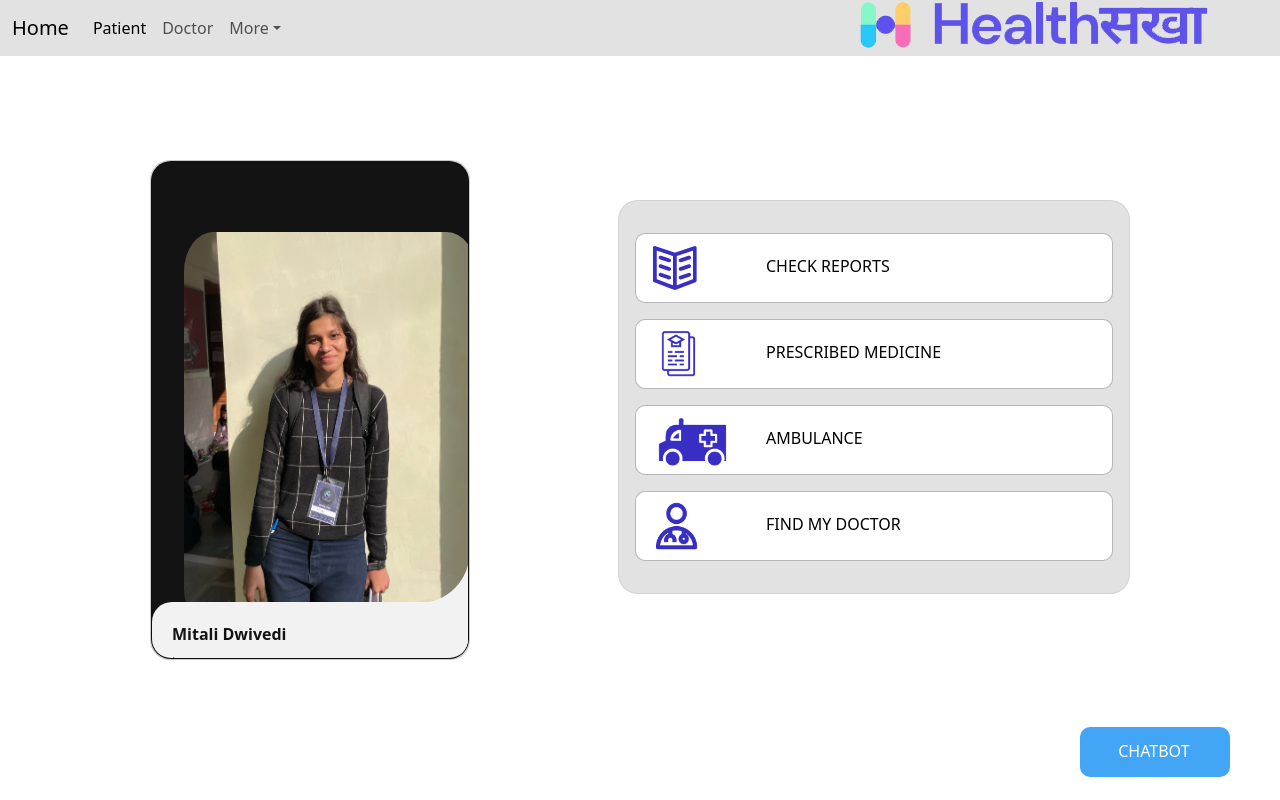
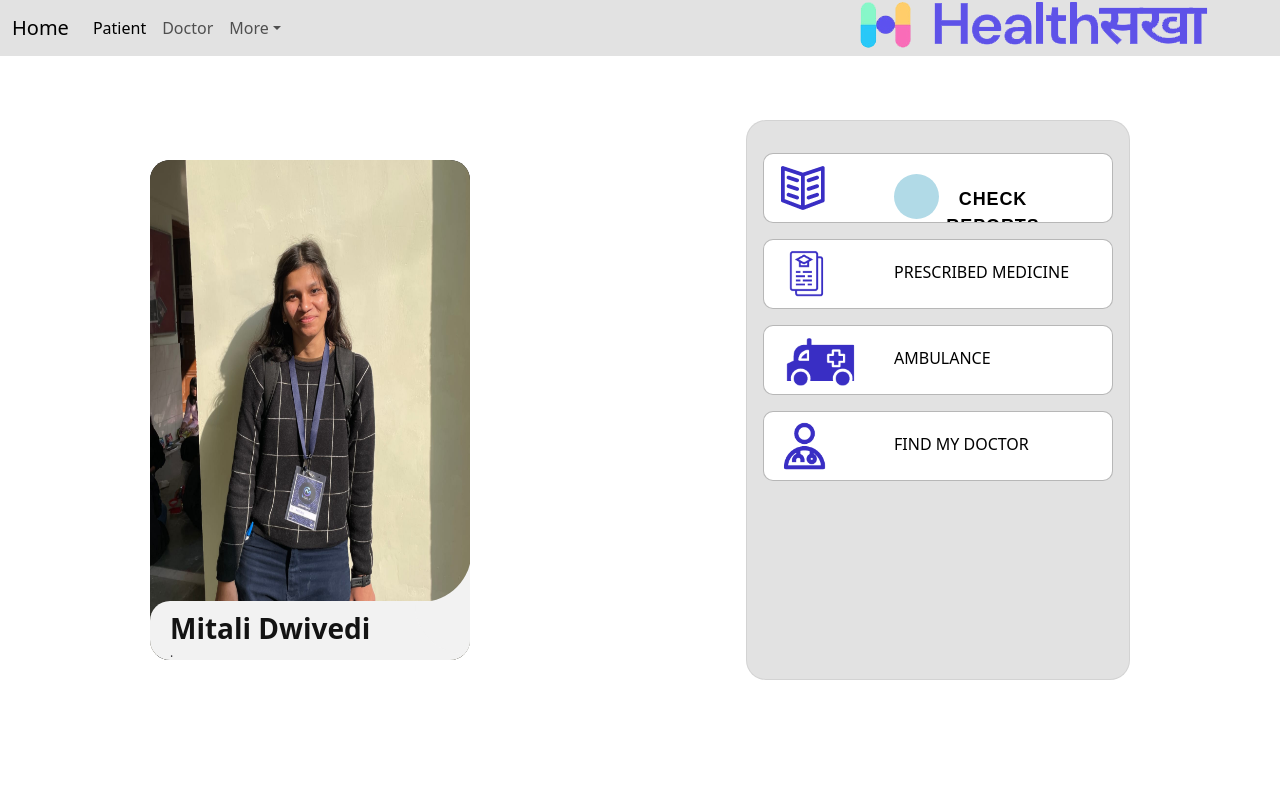
Before and after one commit to mayank-012/apna-app, a React (Create React App) app: page /patientprofile in a window 1280 px wide. Built offline with nearby package versions, Linux system fonts and the light colour scheme.

Commit message:
Doctor login link

```diff
--- a/src/PatientPages/FindMyDoctor/doctorcard.css
+++ b/src/PatientPages/FindMyDoctor/doctorcard.css
@@ -51,18 +51,20 @@
 
 .textBox > .head {
   font-size: 20px;
-  color: rgb(0, 0, 0);
+  color: white;
+
 
 }
 
 .textBox > .price {
   font-size: 17px;
-  color: rgb(0, 0, 0);
+  color: white;
 }
 
 .textBox > span {
   font-size: 12px;
-  color: rgb(0, 0, 0);
+  color: white;
+
 }
 
 .card:hover > .textBox {
--- a/src/PatientPages/HomePage/homepage.js
+++ b/src/PatientPages/HomePage/homepage.js
@@ -13,7 +13,7 @@ export default function HomePage(props){
 
             <img className="img-1" src={PIC1} alt="first-image" />
             <div className="div-1"><a href="/login">PATIENT LOGIN</a></div>
-            <div className="div-2">DOCTORS LOGIN</div>
+            <div className="div-2"><a href="/dlogin">DOCTORS LOGIN</a></div>
             <div className="div-3"><a href="/future">LAB LOGIN</a></div>
             <div className="div-4"><a href="/future">AMBULANCE LOGIN</a></div>
             <img className="img-2" src={PIC2} alt="second-image"/>
--- a/src/PatientPages/PatientProfile/PatientProfile.css
+++ b/src/PatientPages/PatientProfile/PatientProfile.css
@@ -17,9 +17,10 @@ h2{
 
   .profile-right{
     position: absolute;
-    top: 25%;
+    top: 15%;
     right: 0%;
-    width: 40%;
+    width: 30%;
+    height: 70%;
     padding:1rem 0 1rem 0;
     margin-right: 150px;
     display: inline-block;
@@ -43,21 +44,24 @@ h2{
     display: inline-block;
     vertical-align: middle;
     background-color: #e2e2e2;
-    border: 1px solid rgba(0, 0, 0, 0.107);
+    border: 0px solid grey;
     border-radius: 20px;
 
   }
 
   .up{
-    color: black ;
+    color: #470a8e ;
     margin-top: 5%;;
   }
   .down{
-    color: black ;
+    color: #470a8e ;
+
     margin-bottom: 5%;;
   }
-  .m{
-    color: black;
+
+  .m  {
+    color: #470a8e ;
+
   }
   /* .up, .m, .down :hover {
     color: white;
@@ -68,7 +72,10 @@ h2{
     margin:0.5%;
    }
    .picture{
-    border-radius: 10%;
+    position: absolute;
+    top: -20px;
+    left: -20px;
+
    }
 
 
@@ -175,6 +182,12 @@ h2{
     background: #131313;
     overflow: hidden;
     border-radius: 20px;
+    border: grey;
+
+  }
+  .card:hover{
+    box-shadow: 5px 5px  2px 2px  #7850a6;
+
   }
 
   .temporary_text {
@@ -186,6 +199,7 @@ h2{
 
   .card_title {
     font-weight: bold;
+
   }
 
   .card_content {
@@ -239,3 +253,63 @@ h2{
     opacity: 1;
     transition-delay: .25s;
   }
+
+/* rigth side css */
+
+
+.cta {
+  position: relative;
+  margin: auto;
+  padding: 12px 18px;
+  transition: all 0.2s ease;
+  border: none;
+  background: none;
+ }
+
+ .cta:before {
+  content: "";
+  position: absolute;
+  top: 0;
+  left: 0;
+  display: block;
+  border-radius: 50px;
+  background: #b1dae7;
+  width: 45px;
+  height: 45px;
+  transition: all 0.3s ease;
+ }
+
+ .cta span {
+  position: relative;
+  font-family: "Ubuntu", sans-serif;
+  font-size: 18px;
+  font-weight: 700;
+  letter-spacing: 0.05em;
+  color: #234567;
+ }
+
+ .cta svg {
+  position: relative;
+  top: 0;
+  margin-left: 10px;
+  fill: none;
+  stroke-linecap: round;
+  stroke-linejoin: round;
+  stroke: #234567;
+  stroke-width: 2;
+  transform: translateX(-5px);
+  transition: all 0.3s ease;
+ }
+
+ .cta:hover:before {
+  width: 100%;
+  background: #b1dae7;
+ }
+
+ .cta:hover svg {
+  transform: translateX(0);
+ }
+
+ .cta:active {
+  transform: scale(0.95);
+ }
--- a/src/PatientPages/PatientProfile/PatientProfile.jsx
+++ b/src/PatientPages/PatientProfile/PatientProfile.jsx
@@ -23,13 +23,13 @@ export const PatientProfile = (props) => {
         <div className="profile-left">
           <article class="card">
             <div class="temporary_text">
-            <img className="picture" alt="profile-photo" src={pic1} />
+              <img className="picture" alt="profile-photo" src={pic1} />
             </div>
             <div class="card_content">
-              <span class="card_title">Mitali Dwivedi</span>
+              <h3 class="card_title">Mitali Dwivedi</h3>
               <span class="card_subtitle">.</span>
 
-              <p className="m"> Age-20, Gender-Male</p>
+              <p className="up"> Age-20, Gender-Male</p>
               <p className="m"> Weight-50kg</p>
               <p className="m"> Height-5'6</p>
               <p className="down"> Blood Group-A+</p>
@@ -41,10 +41,15 @@ export const PatientProfile = (props) => {
         </div>
 
         <div className="profile-right">
+        <div className="features">
+            <div className="features1"><Link to="/checkreports"><img className="pic2" alt="cliparts" src={pic2} /></Link></div>
+            <div className="features2" >
+            <button class="cta">
+  <span><Link to="/checkreports">CHECK REPORTS </Link></span>
 
-          <div className="features">
-            <div className="features1"><Link to="/checkreports"><img className="pic2" alt="cliparts" src={pic2} /></Link></div>
-            <div className="features2" ><Link to="/checkreports">CHECK REPORTS </Link></div>
+</button>
+
+</div>
           </div>
 
           <div className="features">
@@ -62,16 +67,13 @@ export const PatientProfile = (props) => {
             <div className="features2"><Link to="/findmydoctor">FIND MY DOCTOR</Link></div>
           </div>
 
+
+
+
         </div>
 
 
-        <div className="chatbot">
 
-          <p className="chat">CHATBOT</p><df-messenger
-            chat-title="HealthSakhaChatbot"
-            agent-id="5e2e2c3a-07d2-48b9-a5e6-05097e030f28"
-            language-code="en"
-          ></df-messenger></div>
 
 
       </div>
```
